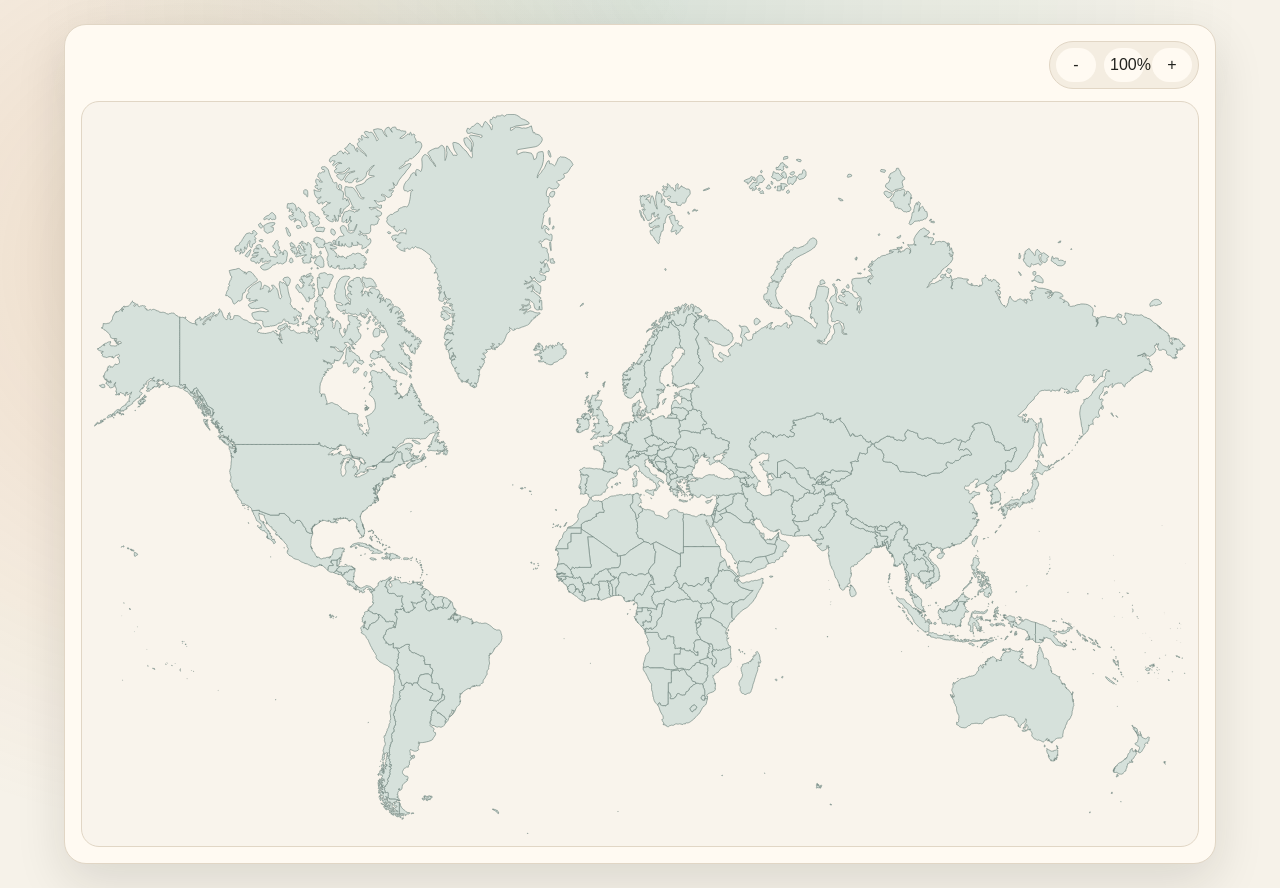
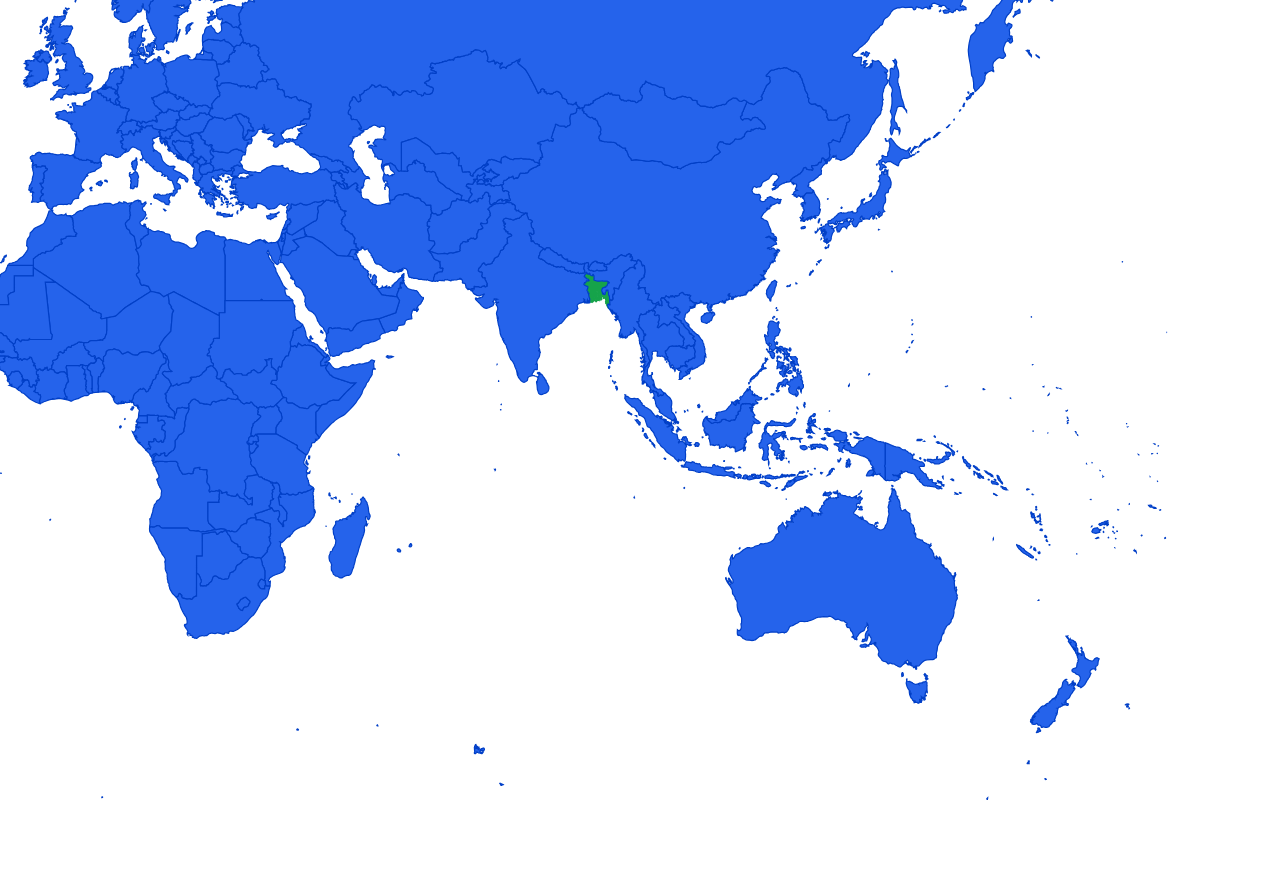
Before and after one commit to zaforIq/world-map-svg, a React (Vite) app: page / in a window 1280 px wide. After the commit the page ends 800 px from the top, so only its background shows below. Built offline with nearby package versions, Linux system fonts and the light colour scheme.

Commit message:
Refactor map component styles and improve color handling in App.tsx

```diff
--- a/src/App.css
+++ b/src/App.css
@@ -1,63 +1,14 @@
-.page {
-  display: flex;
-  flex-direction: column;
-  gap: 16px;
-  padding: 24px;
-  min-height: 100vh;
+.map-container {
+  position: relative;
+  width: 100%;
+  height: 100vh;
+  overflow: hidden;
+  cursor: grab;
+  background: var(--map-background, transparent);
 }
 
-.map-shell {
-  background: var(--card);
-  border: 1px solid var(--border);
-  border-radius: 22px;
-  padding: 16px;
-  box-shadow: var(--shadow);
-  display: flex;
-  flex-direction: column;
-  gap: 12px;
-}
-
-.map-toolbar {
-  display: flex;
-  justify-content: flex-end;
-}
-
-.zoom-controls {
-  display: inline-flex;
-  gap: 8px;
-  background: var(--pill);
-  border: 1px solid var(--border);
-  border-radius: 999px;
-  padding: 6px;
-}
-
-.zoom-controls button {
-  border: none;
-  background: var(--card);
-  color: var(--text);
-  width: 40px;
-  height: 34px;
-  border-radius: 999px;
-  font-size: 16px;
-  cursor: pointer;
-  transition: background 0.2s ease;
-}
-
-.zoom-controls button:hover {
-  background: var(--map-bg);
-}
-
-.map-frame {
-  border-radius: 18px;
-  border: 1px solid var(--border);
-  background: var(--map-bg);
-  padding: 12px;
-  min-height: 70vh;
-  display: flex;
-  align-items: center;
-  justify-content: center;
-  overflow: hidden;
-  position: relative;
+.map-container.is-panning {
+  cursor: grabbing;
 }
 
 .map-viewport {
@@ -81,8 +32,8 @@
 }
 
 .map-svg .country {
-  fill: var(--map-fill);
-  stroke: var(--map-stroke);
+  fill: var(--country-fill, #2563eb);
+  stroke: var(--country-stroke, #1e40af);
   stroke-width: 0.6;
   cursor: pointer;
   transition: fill 0.2s ease, transform 0.2s ease;
@@ -90,43 +41,36 @@
 }
 
 .map-svg .country:hover {
-  fill: var(--map-hover);
+  fill: var(--country-hover, #3b82f6);
 }
 
 .map-svg .country.is-selected {
-  fill: var(--map-selected);
-  stroke: var(--map-selected);
-  transform: translateY(-2px) scale(1.01);
+  fill: var(--country-selected, #1d4ed8);
+  stroke: var(--country-selected, #1d4ed8);
+}
+
+.map-svg .country.is-default {
+  fill: #16a34a;
+  stroke: #16a34a;
 }
 
 .map-tooltip {
   position: absolute;
   transform: translate(-50%, -120%);
-  background: rgba(15, 23, 42, 0.9);
+  background: #111;
   color: #fff;
   padding: 6px 10px;
-  border-radius: 10px;
+  border-radius: 6px;
   font-size: 13px;
   pointer-events: none;
   white-space: nowrap;
-  box-shadow: 0 8px 18px rgba(15, 23, 42, 0.3);
 }
 
 .map-tooltip.is-pinned {
-  background: rgba(15, 118, 110, 0.95);
+  background: #333;
 }
 
 .map-loading {
-  font-size: 16px;
-  color: var(--muted);
+  font-size: 14px;
+  color: #666;
 }
-
-@media (max-width: 720px) {
-  .page {
-    padding: 16px;
-  }
-
-  .map-frame {
-    min-height: 60vh;
-  }
-}
--- a/src/App.tsx
+++ b/src/App.tsx
@@ -1,12 +1,44 @@
-import { useEffect, useRef, useState } from 'react'
+import { useEffect, useMemo, useRef, useState } from 'react'
 import './App.css'
 
 const MAP_SVG_URL = '/world.svg'
 
-function App() {
+type WorldMapProps = {
+  backgroundColor?: string
+  countryColor?: string
+  defaultRegionName?: string
+  defaultCountryCode?: string
+}
+
+const isHexColor = (value: string) => /^#([0-9a-fA-F]{3}){1,2}$/.test(value)
+
+const toHex = (value: number) => value.toString(16).padStart(2, '0')
+
+const adjustHexColor = (hex: string, amount: number) => {
+  if (!isHexColor(hex)) {
+    return hex
+  }
+  const clean = hex.replace('#', '')
+  const full = clean.length === 3
+    ? clean.split('').map((ch) => ch + ch).join('')
+    : clean
+  const num = parseInt(full, 16)
+  const r = Math.min(255, Math.max(0, ((num >> 16) & 0xff) + amount))
+  const g = Math.min(255, Math.max(0, ((num >> 8) & 0xff) + amount))
+  const b = Math.min(255, Math.max(0, (num & 0xff) + amount))
+  return `#${toHex(r)}${toHex(g)}${toHex(b)}`
+}
+
+const escapeCssId = (value: string) =>
+  value.replace(/[^a-zA-Z0-9_-]/g, '\\$&')
+
+function App({
+  backgroundColor,
+  countryColor = '#2563eb',
+  defaultRegionName = 'India',
+  defaultCountryCode = 'BD',
+}: WorldMapProps) {
   const [svgMarkup, setSvgMarkup] = useState('')
-  const [hoveredCountry, setHoveredCountry] = useState('')
-  const [selectedCountry, setSelectedCountry] = useState('')
   const [hoverTooltip, setHoverTooltip] = useState({
     name: '',
     x: 0,
@@ -20,7 +52,24 @@ function App() {
     visible: false,
   })
   const [zoom, setZoom] = useState(1)
+  const [pan, setPan] = useState({ x: 0, y: 0 })
+  const [isPanning, setIsPanning] = useState(false)
   const mapRef = useRef<HTMLDivElement>(null)
+  const panStateRef = useRef({
+    isPanning: false,
+    startX: 0,
+    startY: 0,
+    originX: 0,
+    originY: 0,
+    moved: false,
+  })
+
+  const colors = useMemo(() => {
+    const hover = adjustHexColor(countryColor, 24)
+    const selected = adjustHexColor(countryColor, -24)
+    const stroke = adjustHexColor(countryColor, -36)
+    return { hover, selected, stroke }
+  }, [countryColor])
 
   useEffect(() => {
     let isActive = true
@@ -55,6 +104,7 @@ function App() {
         svg.setAttribute('class', 'map-svg')
 
         const countryPaths = svg.querySelectorAll('path[title]')
+        const defaultCode = defaultCountryCode?.toUpperCase()
         countryPaths.forEach((path) => {
           const title = path.getAttribute('title') || ''
           if (!title) {
@@ -62,6 +112,12 @@ function App() {
           }
           path.classList.add('country')
           path.setAttribute('data-name', title)
+
+          if (defaultCode && path.getAttribute('id') === defaultCode) {
+            path.classList.add('is-default')
+            path.setAttribute('fill', '#16a34a')
+            path.setAttribute('stroke', '#16a34a')
+          }
         })
 
         const serializer = new XMLSerializer()
@@ -76,7 +132,7 @@ function App() {
     return () => {
       isActive = false
     }
-  }, [])
+  }, [defaultCountryCode])
 
   const findCountryElement = (target: EventTarget | null) => {
     if (!target || !(target instanceof Element)) {
@@ -96,89 +152,157 @@ function App() {
     }
   }
 
-  const handleMouseMove = (event: React.MouseEvent<HTMLDivElement>) => {
+  const clearSelection = () => {
+    const container = mapRef.current
+    if (!container) {
+      return
+    }
+    const previous = container.querySelector('.country.is-selected')
+    if (previous) {
+      previous.classList.remove('is-selected')
+    }
+  }
+
+  const handlePointerMove = (event: React.PointerEvent<HTMLDivElement>) => {
+    if (panStateRef.current.isPanning) {
+      const deltaX = event.clientX - panStateRef.current.startX
+      const deltaY = event.clientY - panStateRef.current.startY
+      const nextX = panStateRef.current.originX + deltaX
+      const nextY = panStateRef.current.originY + deltaY
+      setPan({ x: nextX, y: nextY })
+      panStateRef.current.moved = true
+      setHoverTooltip((current) => ({ ...current, visible: false }))
+      return
+    }
     const countryElement = findCountryElement(event.target)
     const name = countryElement?.dataset.name
     if (!name) {
-      setHoveredCountry('')
       setHoverTooltip((current) => ({ ...current, visible: false }))
       return
     }
 
     const { x, y } = getRelativePoint(event)
-    setHoveredCountry(name)
     setHoverTooltip({ name, x, y, visible: true })
   }
 
-  const handleMouseLeave = () => {
-    setHoveredCountry('')
+  const handlePointerLeave = () => {
     setHoverTooltip((current) => ({ ...current, visible: false }))
+    panStateRef.current.isPanning = false
+    setIsPanning(false)
   }
 
   const handleClick = (event: React.MouseEvent<HTMLDivElement>) => {
+    if (panStateRef.current.moved) {
+      panStateRef.current.moved = false
+      return
+    }
     const countryElement = findCountryElement(event.target)
     const name = countryElement?.dataset.name
     if (!name) {
-      setSelectedCountry('')
+      clearSelection()
       setClickTooltip((current) => ({ ...current, visible: false }))
       return
     }
 
     const { x, y } = getRelativePoint(event)
-    setSelectedCountry(name)
     setClickTooltip({ name, x, y, visible: true })
 
+    clearSelection()
+    countryElement.classList.add('is-selected')
+  }
+
+  const handleWheel = (event: React.WheelEvent<HTMLDivElement>) => {
+    event.preventDefault()
+    const direction = event.deltaY > 0 ? -1 : 1
+    setZoom((value) => {
+      const next = value + direction * 0.1
+      return Math.min(3, Math.max(1, Number(next.toFixed(2))))
+    })
+  }
+
+  const handlePointerDown = (event: React.PointerEvent<HTMLDivElement>) => {
+    if (event.button !== 0) {
+      return
+    }
+    event.currentTarget.setPointerCapture(event.pointerId)
+    panStateRef.current.isPanning = true
+    panStateRef.current.startX = event.clientX
+    panStateRef.current.startY = event.clientY
+    panStateRef.current.originX = pan.x
+    panStateRef.current.originY = pan.y
+    panStateRef.current.moved = false
+    setIsPanning(true)
+  }
+
+  const handlePointerUp = () => {
+    panStateRef.current.isPanning = false
+    setIsPanning(false)
+  }
+
+  useEffect(() => {
+    if (!svgMarkup) {
+      return
+    }
     const container = mapRef.current
     if (!container) {
       return
     }
-    const previous = container.querySelector('.country.is-selected')
-    if (previous && previous !== countryElement) {
-      previous.classList.remove('is-selected')
-    }
-    countryElement.classList.add('is-selected')
+
+    const normalizedRegion = defaultRegionName.trim().toLowerCase()
+    const regionTarget = Array.from(
+      container.querySelectorAll('[data-name]')
+    ).find(
+      (element) =>
+        element.getAttribute('data-name')?.trim().toLowerCase() ===
+        normalizedRegion
+    ) as HTMLElement | undefined
+
+    if (regionTarget) {
+      const containerRect = container.getBoundingClientRect()
+      const targetRect = regionTarget.getBoundingClientRect()
+      const targetX =
+        targetRect.left - containerRect.left + targetRect.width / 2
+      const targetY =
+        targetRect.top - containerRect.top + targetRect.height / 2
+      const nextZoom = 1.6
+      const centerX = containerRect.width / 2
+      const centerY = containerRect.height / 2
+      const nextPanX = centerX / nextZoom - targetX
+      const nextPanY = centerY / nextZoom - targetY
+
+      setZoom(nextZoom)
+      setPan({ x: nextPanX, y: nextPanY })
     }
 
-  const handleZoomIn = () => {
-    setZoom((value) => Math.min(3, Number((value + 0.2).toFixed(2))))
-  }
+  }, [svgMarkup, defaultRegionName])
 
-  const handleZoomOut = () => {
-    setZoom((value) => Math.max(1, Number((value - 0.2).toFixed(2))))
-  }
-
-  const handleZoomReset = () => {
-    setZoom(1)
-  }
+  const styleVars = {
+    '--map-background': backgroundColor || 'transparent',
+    '--country-fill': countryColor,
+    '--country-hover': colors.hover,
+    '--country-selected': colors.selected,
+    '--country-stroke': colors.stroke,
+  } as React.CSSProperties
 
   return (
-    <div className="page">
-      <section className="map-shell">
-        <div className="map-toolbar">
-          <div className="zoom-controls">
-            <button type="button" onClick={handleZoomOut} aria-label="Zoom out">
-              -
-            </button>
-            <button type="button" onClick={handleZoomReset}>
-              {Math.round(zoom * 100)}%
-            </button>
-            <button type="button" onClick={handleZoomIn} aria-label="Zoom in">
-              +
-            </button>
-          </div>
-        </div>
-
     <div
-          className="map-frame"
+      className={isPanning ? 'map-container is-panning' : 'map-container'}
+      style={styleVars}
       ref={mapRef}
-          onMouseMove={handleMouseMove}
-          onMouseLeave={handleMouseLeave}
+      onPointerMove={handlePointerMove}
+      onPointerLeave={handlePointerLeave}
+      onPointerDown={handlePointerDown}
+      onPointerUp={handlePointerUp}
       onClick={handleClick}
+      onWheel={handleWheel}
       role="img"
       aria-label="World map with clickable countries"
     >
       {svgMarkup ? (
-            <div className="map-viewport" style={{ transform: `scale(${zoom})` }}>
+        <div
+          className="map-viewport"
+          style={{ transform: `translate(${pan.x}px, ${pan.y}px) scale(${zoom})` }}
+        >
           <div
             className="map-svg-wrap"
             dangerouslySetInnerHTML={{ __html: svgMarkup }}
@@ -208,8 +332,6 @@ function App() {
         </div>
       )}
     </div>
-      </section>
-    </div>
   )
 }
 
--- a/src/index.css
+++ b/src/index.css
@@ -1,77 +1,11 @@
-@import url('https://fonts.googleapis.com/css2?family=Fraunces:opsz,wght@9..144,500;9..144,700&family=Space+Grotesk:wght@400;500;600;700&display=swap');
-
-:root {
-  --bg: #f6f2e9;
-  --card: #fffaf2;
-  --text: #22231f;
-  --muted: #6a665f;
-  --border: #e1d6c5;
-  --pill: #f4ede1;
-  --shadow: 0 18px 50px rgba(27, 23, 17, 0.12);
-  --map-bg: #f9f4ec;
-  --map-fill: #d6e1db;
-  --map-hover: #9cbeb2;
-  --map-selected: #0f766e;
-  --map-stroke: #6d837c;
-
-  --font-sans: 'Space Grotesk', 'Segoe UI', sans-serif;
-  --font-serif: 'Fraunces', 'Times New Roman', serif;
-
-  font: 17px/150% var(--font-sans);
-  color: var(--text);
-  background: var(--bg);
-  font-synthesis: none;
-  text-rendering: optimizeLegibility;
-  -webkit-font-smoothing: antialiased;
-  -moz-osx-font-smoothing: grayscale;
-}
-
 * {
   box-sizing: border-box;
 }
 
 body {
   margin: 0;
-  background:
-    radial-gradient(circle at top, rgba(15, 118, 110, 0.12), transparent 55%),
-    radial-gradient(circle at 15% 30%, rgba(201, 116, 50, 0.18), transparent 45%),
-    var(--bg);
-  min-height: 100vh;
 }
 
 #root {
-  max-width: 1200px;
-  margin: 0 auto;
+  width: 100%;
 }
-
-h1,
-h2,
-h3 {
-  font-family: var(--font-serif);
-  color: var(--text);
-  font-weight: 700;
-  margin: 0;
-}
-
-h1 {
-  font-size: 52px;
-  letter-spacing: -0.02em;
-}
-
-h2 {
-  font-size: 26px;
-}
-
-@media (max-width: 1024px) {
-  :root {
-    font-size: 16px;
-  }
-
-  h1 {
-    font-size: 40px;
-  }
-}
-
-p {
-  margin: 0;
-}
```
Lines whose indentation alone changed are shown as unchanged.
